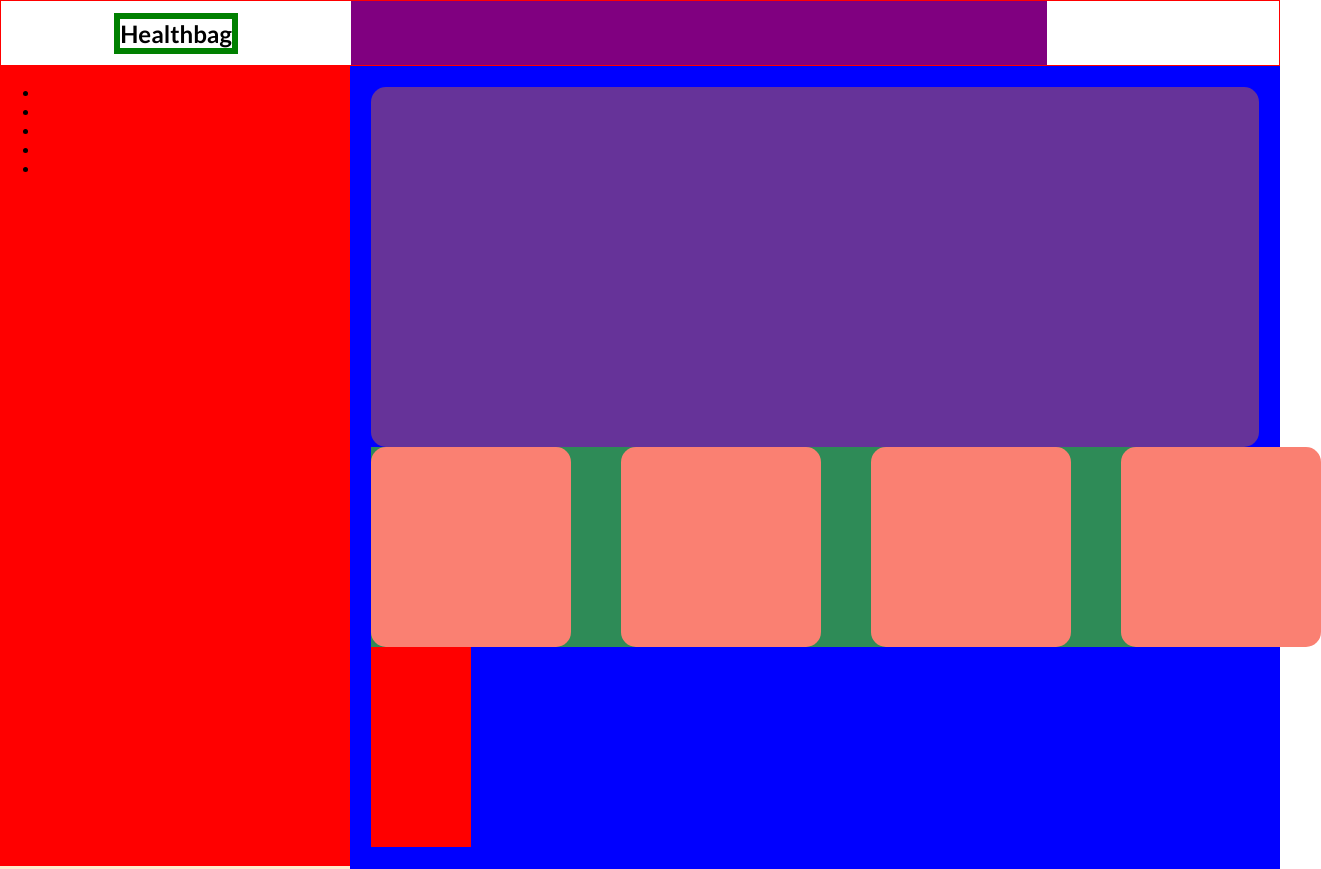
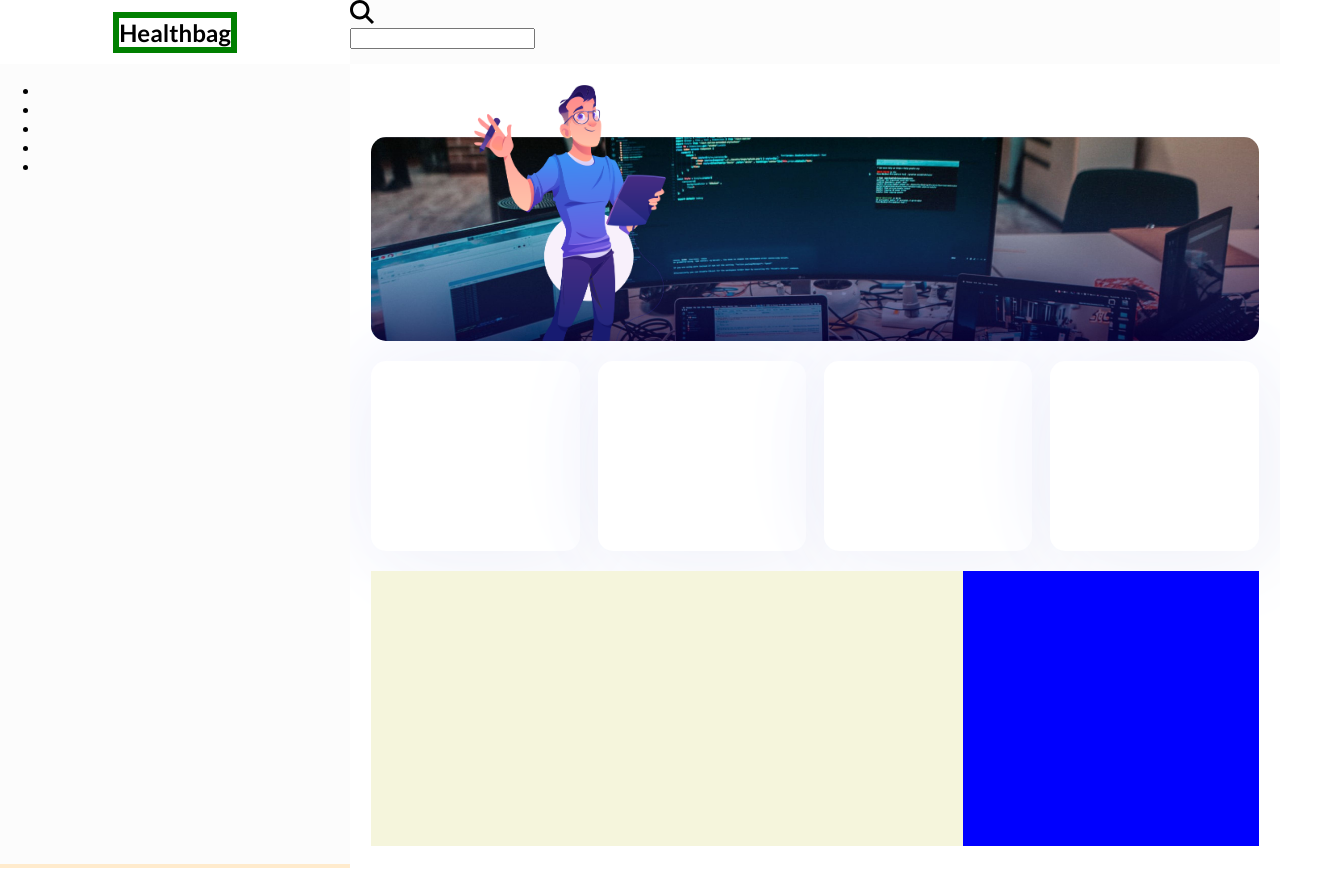
Before and after one commit to ploxx95/Dashboard-me, a plain HTML site: page index.html in a window 1280 px wide. Shown: the whole page, 1321 px wide, since content can reach past the window. Drawn offline with Linux system fonts and the light colour scheme.

Commit message:
color complete

```diff
--- a/index.html
+++ b/index.html
@@ -19,7 +19,12 @@
             </a>
         </div>
         <div class="search-bar">
-            <div class="search"></div>
+            <div class="search">
+                <img src="./img/search.svg" alt="">
+                <div class="input-wrapper">
+                    <input type="search" name="" id="">
+                </div>
+            </div>
         </div>
         <div class="account-notification">
             <div class="notification">
@@ -44,11 +49,18 @@
 
         <div class="main">
             <div class="wrapper-main">
-                <div class="intro-image"></div>
+                <div class="intro-image-padre">
+                    <div class="intro-image">
+
+                        <img src="/img/hombre.png" alt="">
+                        <span class="button-contact"></span>
+
+                    </div>
+                </div>
 
                 <div class="widgets">
                     <div class="widget-car"></div>
-                    <div class="widget-car"></div>
+                    <div id="car1" class="widget-car"></div>
                     <div class="widget-car"></div>
                     <div class="widget-car"></div>
                 </div>
--- a/style.css
+++ b/style.css
@@ -4,8 +4,10 @@ body{
     font-size: 16px;
 
     --gray-white: #FCFCFC;
+    --white-main:white;
     margin: 0;
-    --widget-width:
+
+    --sidebar-width:
 
 }
 /************* HEADERRR  ******************/
@@ -13,13 +15,14 @@ header{
     position: -webkit-sticky;
     position: sticky;
     top: 0;
-    border: 1px solid red;
     height: 4em;
     display: grid;
     grid-template-columns:350px 3fr 1fr;
+    background-color: var(--gray-white);
+    z-index: 2;
 }
 .logo{
-
+    background-color: var(--white-main) ;
     display: flex;
     align-items: center;
     justify-content: center;
@@ -31,8 +34,12 @@ header{
     display: block;
 }
 .search-bar{
-    background-color: purple;
+
     height: 4em;
+}
+.search-bar img{
+    height: 1.5em;
+
 }
 h1{
     font-size: 1.5em;
@@ -50,7 +57,7 @@ h1{
 #sidebar{
    position: fixed;
     width: 350px;
-    background-color: red;
+    background-color: var(--gray-white);
     height: 100%;
 }
 
@@ -58,7 +65,7 @@ h1{
 
 /************* Main in******************/
 .main{
-    background-color: blue;
+    background-color:var(--white-main) ;
     height: 100%;
     width: calc(100% - 350px);
     margin-left: 350px;
@@ -66,28 +73,65 @@ h1{
 .wrapper-main{
     padding: 2.3%;
 }
+.intro-image-padre{
+    height: 20vw;
+    /* width: 100%; */
+    display: flex;
+    align-items: flex-end;
+}
+.intro-image{
+    height:16vw;
+    width: 100%;
+    background: url(./img/wallpaper.jpg) no-repeat center ;
+    background-size:  auto 100%, cover;
+    border-radius: 15px;
+    z-index: 1;
 
-.intro-image{
-    width: 100%;
-    height: 360px;
-    background-color: rebeccapurple;
-    border-radius: 15px;
+}
+
+.intro-image img{
+    position: relative;
+    height: 20vw;
+    bottom: 4vw;
+    left: 8vw;
+
+
 }
 
 .widgets{
     display: grid;
     grid-template-columns: 1fr 1fr 1fr 1fr;
-    column-gap: 50px;
-    background-color: seagreen;
+    column-gap: 2%;
+
+
 }
 .widget-car{
-    width: 200px;
-    height: 200px;
-    background-color: salmon;
+    margin: 20px 0;
+    height: 190px;
+    background-color: var(--white-main) ;
     border-radius: 15px;
+    box-shadow:  12px 12px 92px #f1f2f9,
+             -12px -12px 92px #f5f6ff;
+
+}
+#car1{
+    /* width: 480px; */
 }
 .main-dashboard{
-    width: 100px;
-    height: 200px;
+    display: grid;
+    grid-template-columns: 2fr 1fr;
     background-color: red;
+
 }
+
+.statics{
+
+    height: 275px;
+    background-color: beige
+
+}
+.statics-general{
+
+    height: 275px;
+    background-color: blue
+}
```
Also changed, not shown: img/hombre.png (added), img/search.svg (added), img/wallpaper.jpg (added).
